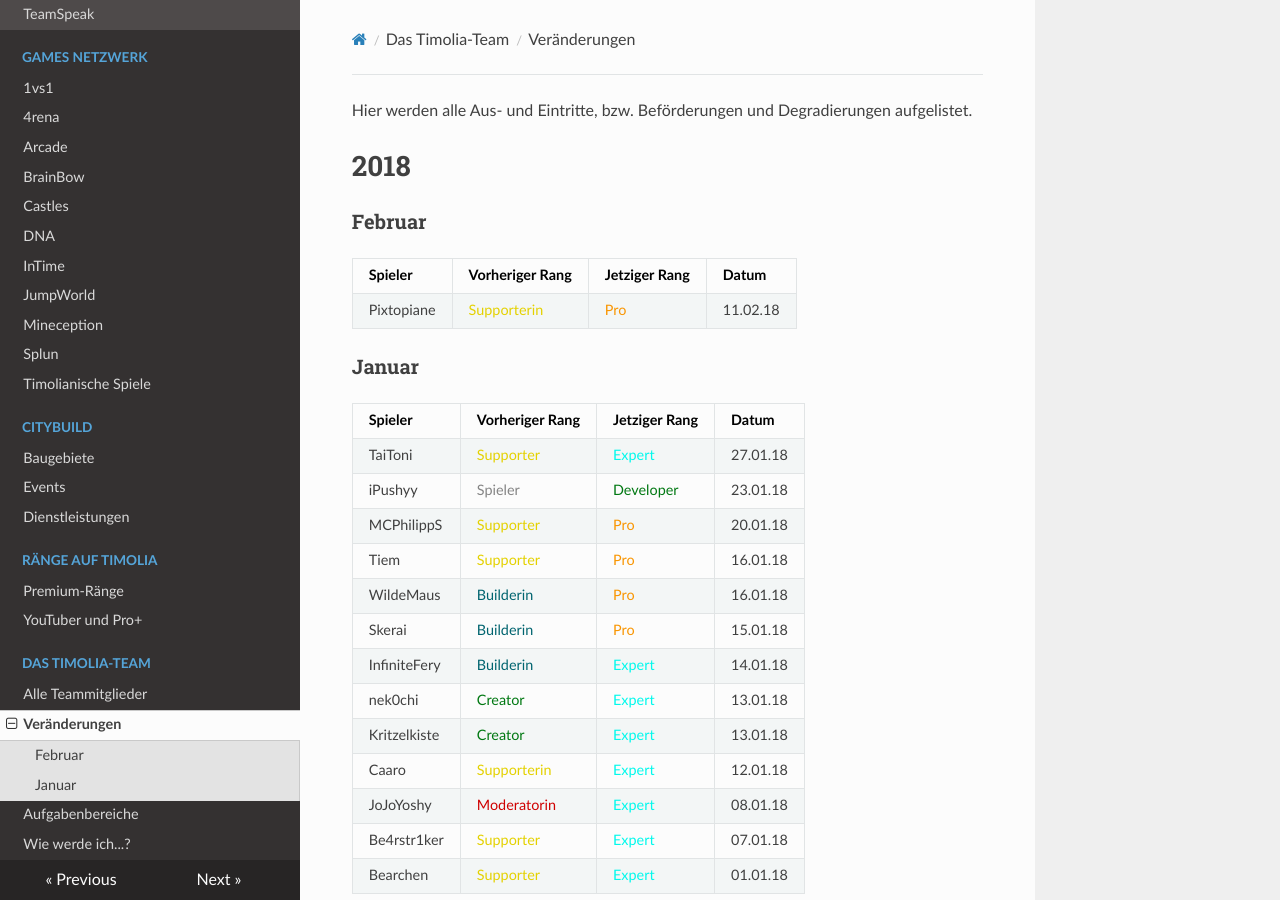
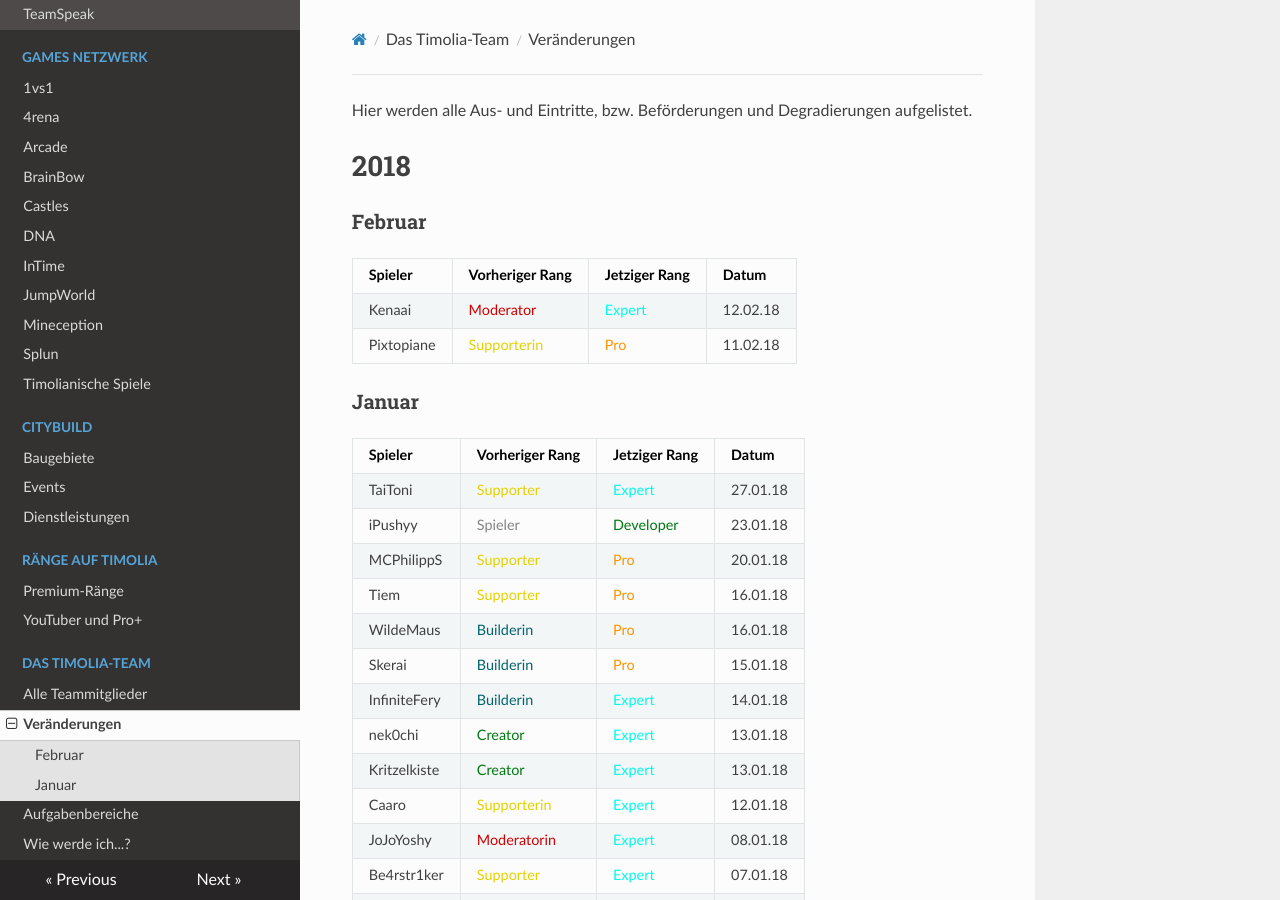
Before and after one commit to TimoliaDE/HowTo, an MkDocs documentation site: the page built from docs/team/changes.md, in a window 1280 px wide and 900 px high. Built offline with MkDocs 1.6.1, drawn with Linux system fonts in a browser that asks for light colours; nearby versions of some CDN libraries; old or Windows-style settings are respelled for this version of MkDocs.

Commit message:
Update changes.md

```diff
--- a/docs/team/changes.md
+++ b/docs/team/changes.md
@@ -5,6 +5,7 @@ Hier werden alle Aus- und Eintritte, bzw. Beförderungen und Degradierungen aufg
 ###<strong>Februar</strong>
 | Spieler | Vorheriger Rang | Jetziger Rang | Datum |
 | ------ | ------ | ------ | ------ |
+|Kenaai | <span style="color:#CF0101">Moderator</span> | <span style="color:#00F9EC">Expert</span> | 12.02.18 |
 |Pixtopiane | <span style="color:#E4D100">Supporterin</span> | <span style="color:#F99500">Pro</span> | 11.02.18 |
 
 ###<strong>Januar</strong>
```
